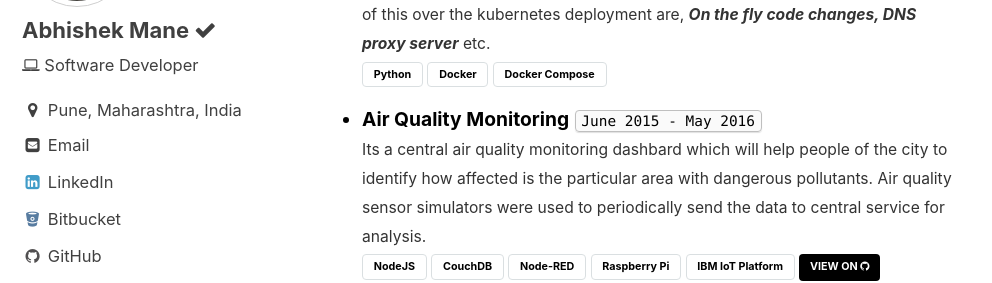
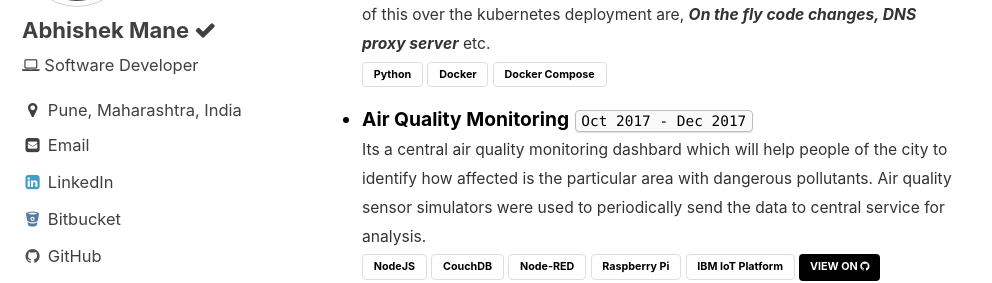
Before and after one commit to ashishawachar/ashishawachar.github.io, a Jekyll site: the page built from index.md, in a window 1280 px wide and 900 px high, scrolled down 509 px. Shown: the part 147-430 px from the top of the window, without its empty margins (0-992 px from the left). Built offline with Jekyll 4.4.1, drawn with Linux system fonts in a browser that asks for light colours.

Commit message:
corrected

```diff
--- a/index.md
+++ b/index.md
@@ -65,7 +65,7 @@
     </li>
     <li>
       <strong>Air Quality Monitoring</strong>
-      <code class="highlighter-rouge ">June 2015 - May 2016</code>
+      <code class="highlighter-rouge ">Oct 2017 - Dec 2017</code>
       <br/>
       <span>
         Its a central air quality monitoring dashbard which will help people of the city to identify how affected is the particular area with dangerous pollutants. Air quality sensor simulators were used to periodically send the data to central service for analysis.
```
